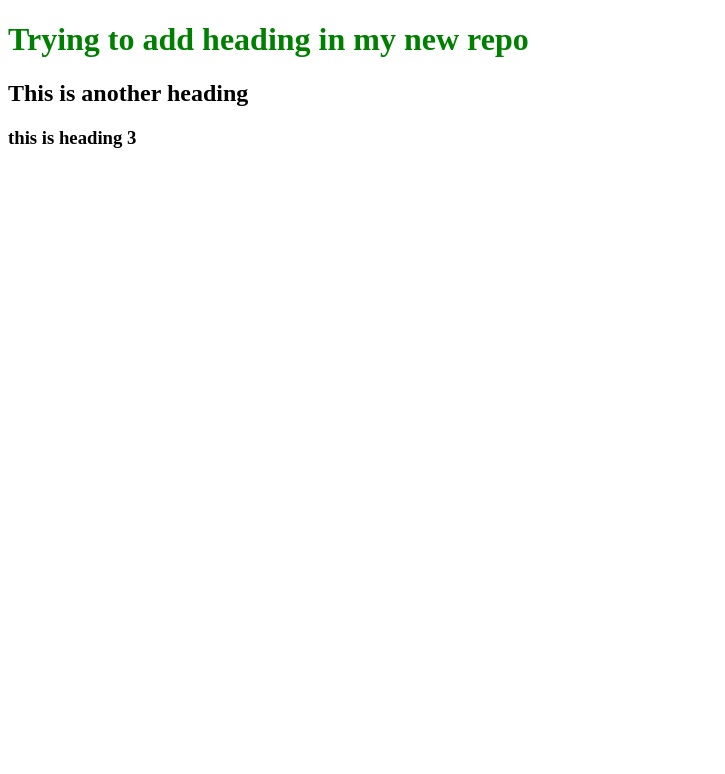
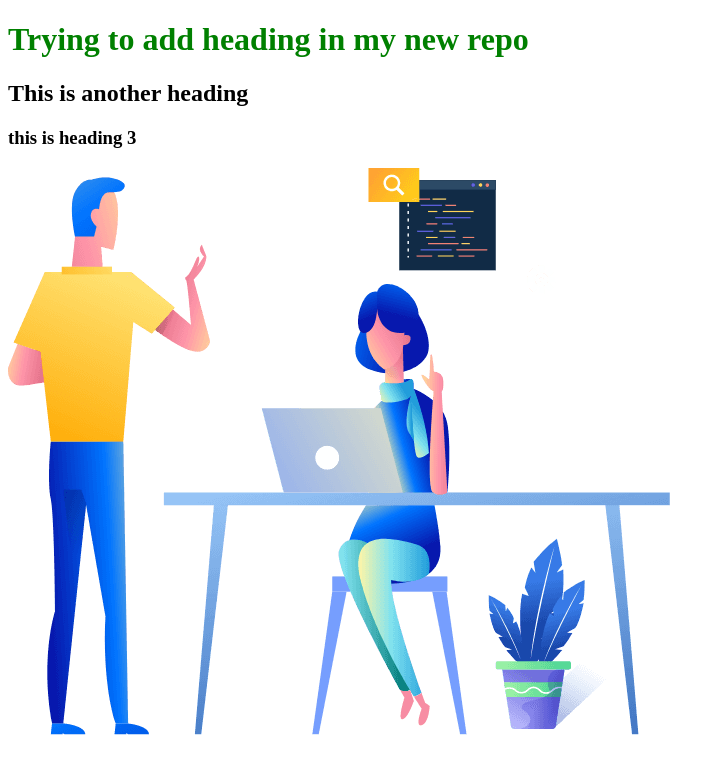
Before and after one commit to mohammad-al-amin-islam/my-first-repo, a plain HTML site: page index.html in a window 1280 px wide. Shown: the whole page, without its empty margins (0-725 px from the left). Drawn offline with Linux system fonts and the light colour scheme.

Commit message:
image added

```diff
--- a/index.html
+++ b/index.html
@@ -11,5 +11,6 @@
     <h1>Trying to add heading in my new repo</h1>
     <h2>This is another heading</h2>
     <h3>this is heading 3</h3>
+    <img src="img.png" alt="ph">
 </body>
 </html>
```
Also changed, not shown: img.png (added).
